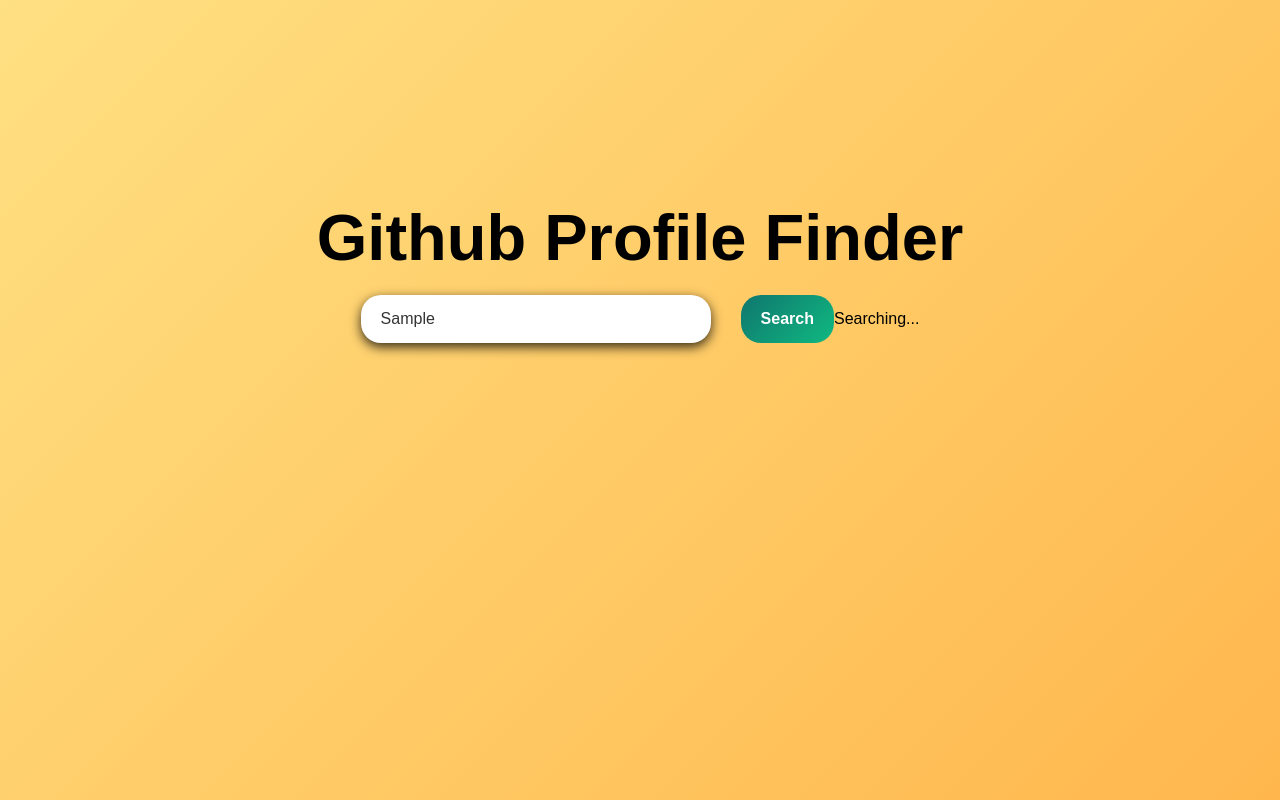
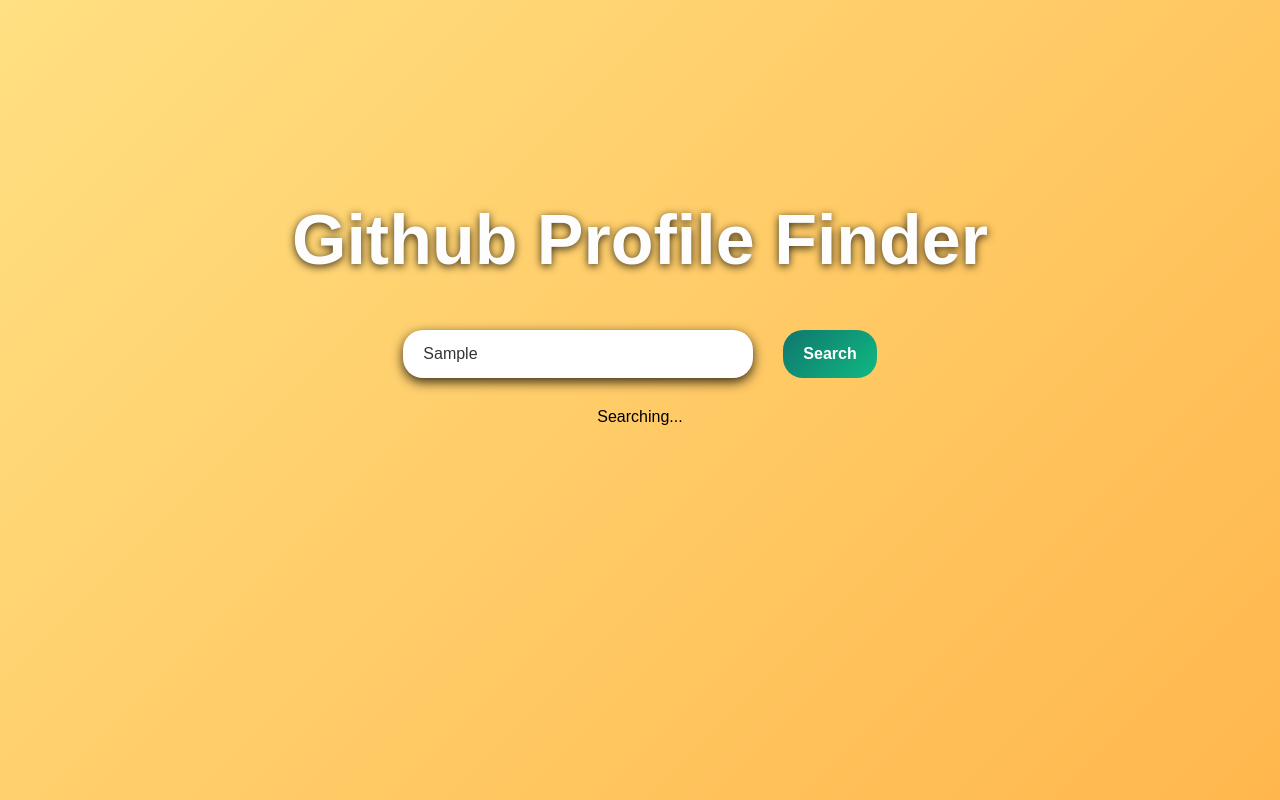
Before and after one commit to Subham269/Github-Profile-finder, a React (Vite) app: page / in a window 1280 px wide. Both pictures are taken after typing "Sample" into the empty fields and a click on the button "Search". Shown: the top 800 px of the page. Built offline with nearby package versions, Linux system fonts and the light colour scheme; no server answers.

Commit message:
Added proper formatting of The Results section

```diff
--- a/src/App.css
+++ b/src/App.css
@@ -1,4 +1,4 @@
-.container
+#search_bar
 {
     display: flex;
     justify-content: center;
@@ -24,11 +24,13 @@
     transform: scale(1.1);
 }
 h1 {
+    color: #FDFDFD;
+    text-shadow: 0 2px 8px rgba(0,0,0, 0.8);
     width: 100%;
     text-align : center;
     margin-top: 200px;
-    margin-bottom: 20px;
-    font-size: 65px;
+    margin-bottom: 50px;
+    font-size: 70px;
 }
 button {
     padding : 15px 20px;
@@ -41,3 +43,10 @@
     transition: all 0.3s ease;
     font-weight: bold;
 }
+.grp
+{
+    display: flex;
+    flex-direction: column;
+    align-items: center;
+    margin-top: 30px;
+}
--- a/src/Github.jsx
+++ b/src/Github.jsx
@@ -21,7 +21,8 @@
             }))
     }
     return (
-        <div className="container">
+        <div className="page">
+            <div id="search_bar">
                 <input type="text" placeholder="Enter Github Username"
                 onChange={event=>{setValue(event.target.value)
                 }}
@@ -29,12 +30,13 @@
                 <button onClick={()=>{fetchProfile()
                     setLoading(true)
                 }}>Search</button>
-            {invalid && (<p>User Not Found</p>)}
+            </div>
+            {invalid && (<p className="grp">User Not Found</p>)}
             {loading && (
-                <p>Searching...</p>
+                <p className="grp">Searching...</p>
             )}
             {!invalid && !loading && profile && (
-                <div>
+                <div className="grp">
                     <img src={profile.avatar_url} width="100vh"/>
                     <p>{profile.name}</p>
                     <p>{profile.bio}</p>
```
Lines whose indentation alone changed are shown as unchanged.
